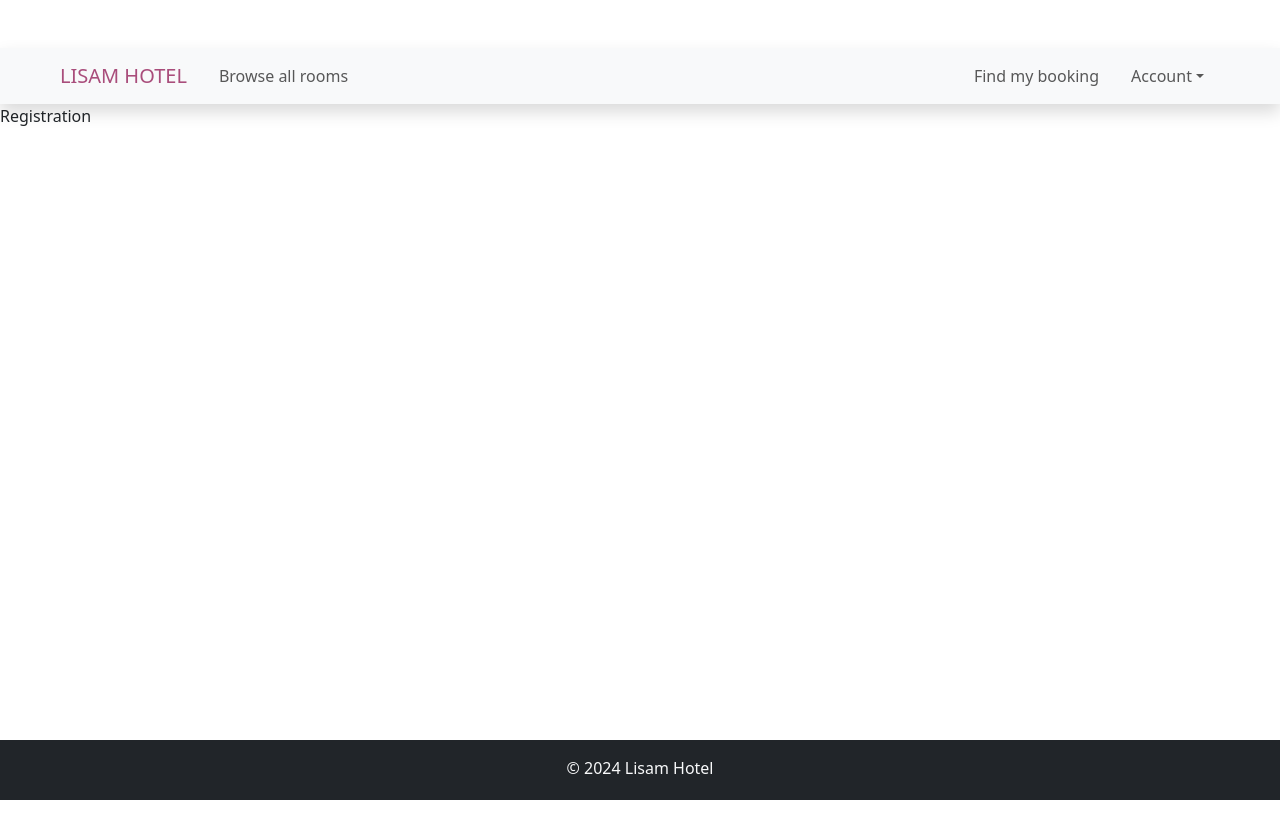
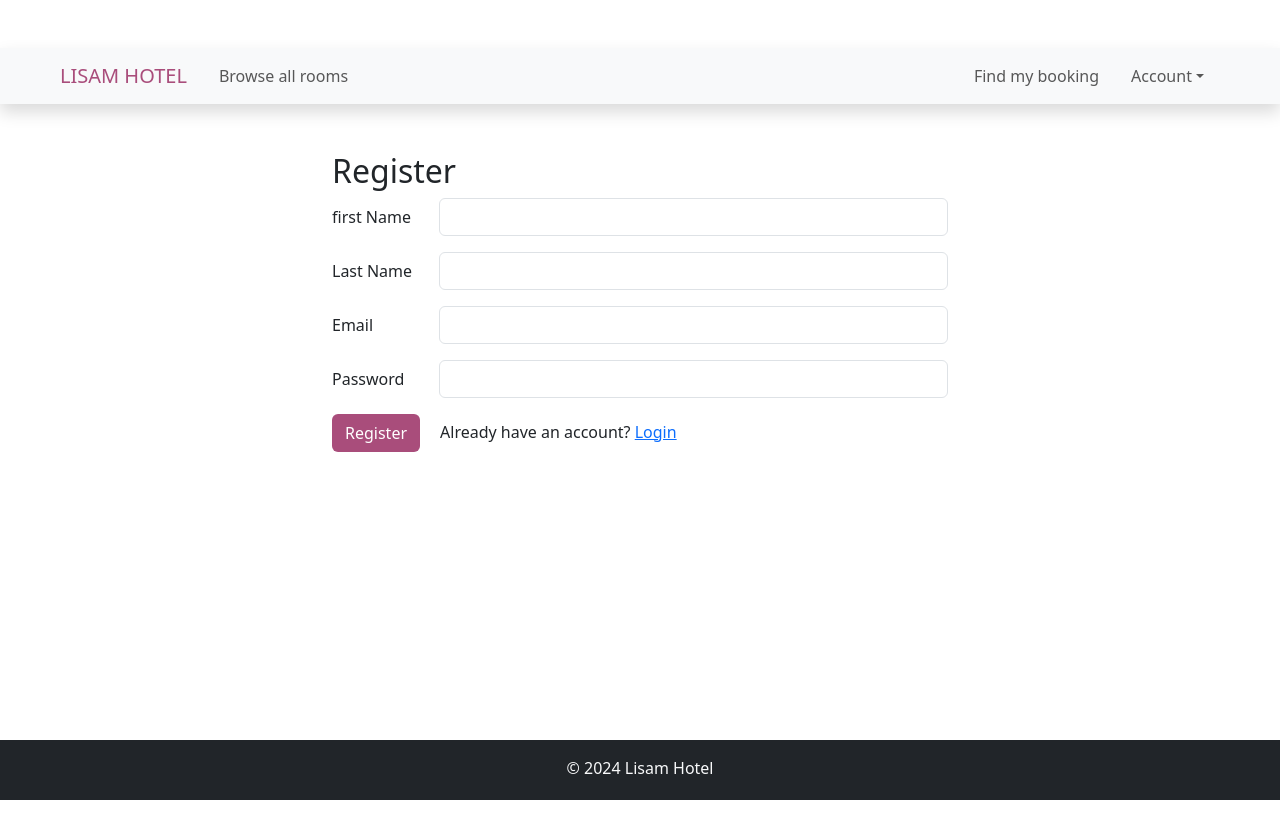
Before and after one commit to sehsekou98/hotel-front-end, a React (Vite) app: page /register in a window 1280 px wide. Shown: the top 838 px of the page. Built offline with nearby package versions, Linux system fonts and the light colour scheme.

Commit message:
registeration

```diff
--- a/src/components/auth/Registration.jsx
+++ b/src/components/auth/Registration.jsx
@@ -1,8 +1,120 @@
+import  { useState } from "react"
+import { registerUser } from "../utils/ApiFunctions"
+import { Link } from "react-router-dom"
 
 const Registration = () => {
-  return (
-    <div>Registration</div>
-  )
+	const [registration, setRegistration] = useState({
+		firstName: "",
+		lastName: "",
+		email: "",
+		password: ""
+	})
+
+	const [errorMessage, setErrorMessage] = useState("")
+	const [successMessage, setSuccessMessage] = useState("")
+
+	const handleInputChange = (e) => {
+		setRegistration({ ...registration, [e.target.name]: e.target.value })
+	}
+
+	const handleRegistration = async (e) => {
+		e.preventDefault()
+		try {
+			const result = await registerUser(registration)
+			setSuccessMessage(result)
+			setErrorMessage("")
+			setRegistration({ firstName: "", lastName: "", email: "", password: "" })
+		} catch (error) {
+			setSuccessMessage("")
+			setErrorMessage(`Registration error : ${error.message}`)
+		}
+		setTimeout(() => {
+			setErrorMessage("")
+			setSuccessMessage("")
+		}, 5000)
+	}
+
+	return (
+		<section className="container col-6 mt-5 mb-5">
+			{errorMessage && <p className="alert alert-danger">{errorMessage}</p>}
+			{successMessage && <p className="alert alert-success">{successMessage}</p>}
+
+			<h2>Register</h2>
+			<form onSubmit={handleRegistration}>
+				<div className="mb-3 row">
+					<label htmlFor="firstName" className="col-sm-2 col-form-label">
+						first Name
+					</label>
+					<div className="col-sm-10">
+						<input
+							id="firstName"
+							name="firstName"
+							type="text"
+							className="form-control"
+							value={registration.firstName}
+							onChange={handleInputChange}
+						/>
+					</div>
+				</div>
+
+				<div className="mb-3 row">
+					<label htmlFor="lastName" className="col-sm-2 col-form-label">
+						Last Name
+					</label>
+					<div className="col-sm-10">
+						<input
+							id="lastName"
+							name="lastName"
+							type="text"
+							className="form-control"
+							value={registration.lastName}
+							onChange={handleInputChange}
+						/>
+					</div>
+				</div>
+
+				<div className="mb-3 row">
+					<label htmlFor="email" className="col-sm-2 col-form-label">
+						Email
+					</label>
+					<div className="col-sm-10">
+						<input
+							id="email"
+							name="email"
+							type="email"
+							className="form-control"
+							value={registration.email}
+							onChange={handleInputChange}
+						/>
+					</div>
+				</div>
+
+				<div className="mb-3 row">
+					<label htmlFor="password" className="col-sm-2 col-form-label">
+						Password
+					</label>
+					<div className="col-sm-10">
+						<input
+							type="password"
+							className="form-control"
+							id="password"
+							name="password"
+							value={registration.password}
+							onChange={handleInputChange}
+						/>
+					</div>
+				</div>
+				<div className="mb-3">
+					<button type="submit" className="btn btn-hotel" style={{ marginRight: "10px" }}>
+						Register
+					</button>
+					<span style={{ marginLeft: "10px" }}>
+						Already have an account? <Link to={"/login"}>Login</Link>
+					</span>
+				</div>
+			</form>
+		</section>
+	)
 }
 
 export default Registration
```
